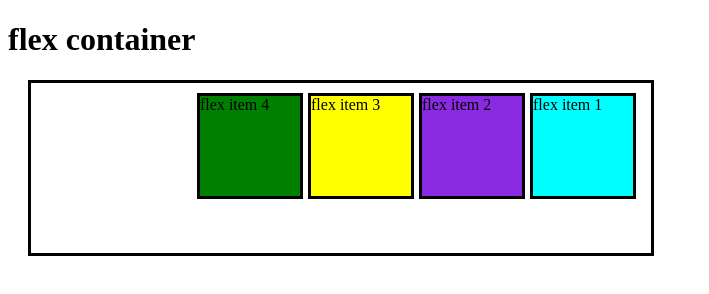
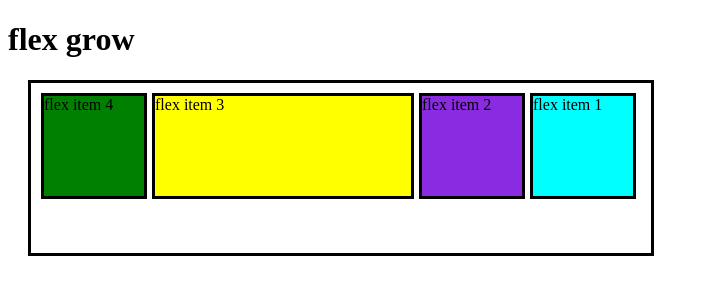
Before and after one commit to Anand7388/CSS-BASIC-TO-ADVANCE, a plain HTML site: page flex-grow/index.html in a window 1280 px wide. Shown: the whole page, without its empty margins (0-709 px from the left). Drawn offline with Linux system fonts and the light colour scheme.

Commit message:
flex grow

```diff
--- a/flex.shrink/index.html
+++ b/flex-grow/index.html
@@ -3,7 +3,7 @@
 <head>
     <meta charset="UTF-8">
     <meta name="viewport" content="width=device-width, initial-scale=1.0">
-    <title>flex shrink</title>
+    <title>flex grow</title>
     <style>
         . {
             margin: 0;
@@ -35,7 +35,7 @@
         }
         #box3 {
             background-color: yellow;
-            flex-shrink: 4;
+            flex-grow: 1;
         }
         #box4 {
             background-color: green;
@@ -44,7 +44,7 @@
     </style>
 </head>
 <body>
-    <h1 id="heading">flex container</h1>
+    <h1 id="heading">flex grow</h1>
     <div id="container">
         <div id="box1" class="box">flex item 1</div>
         <div id="box2" class="box">flex item 2</div>
```
